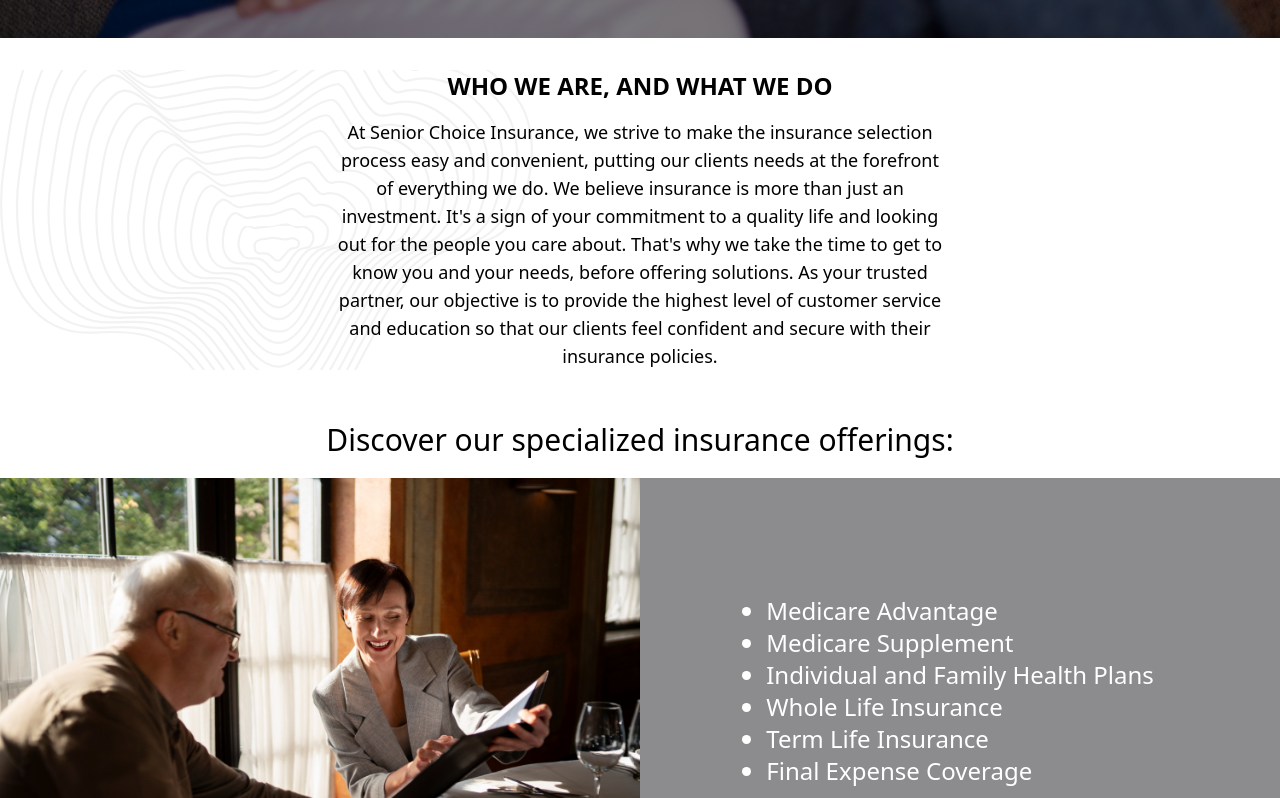
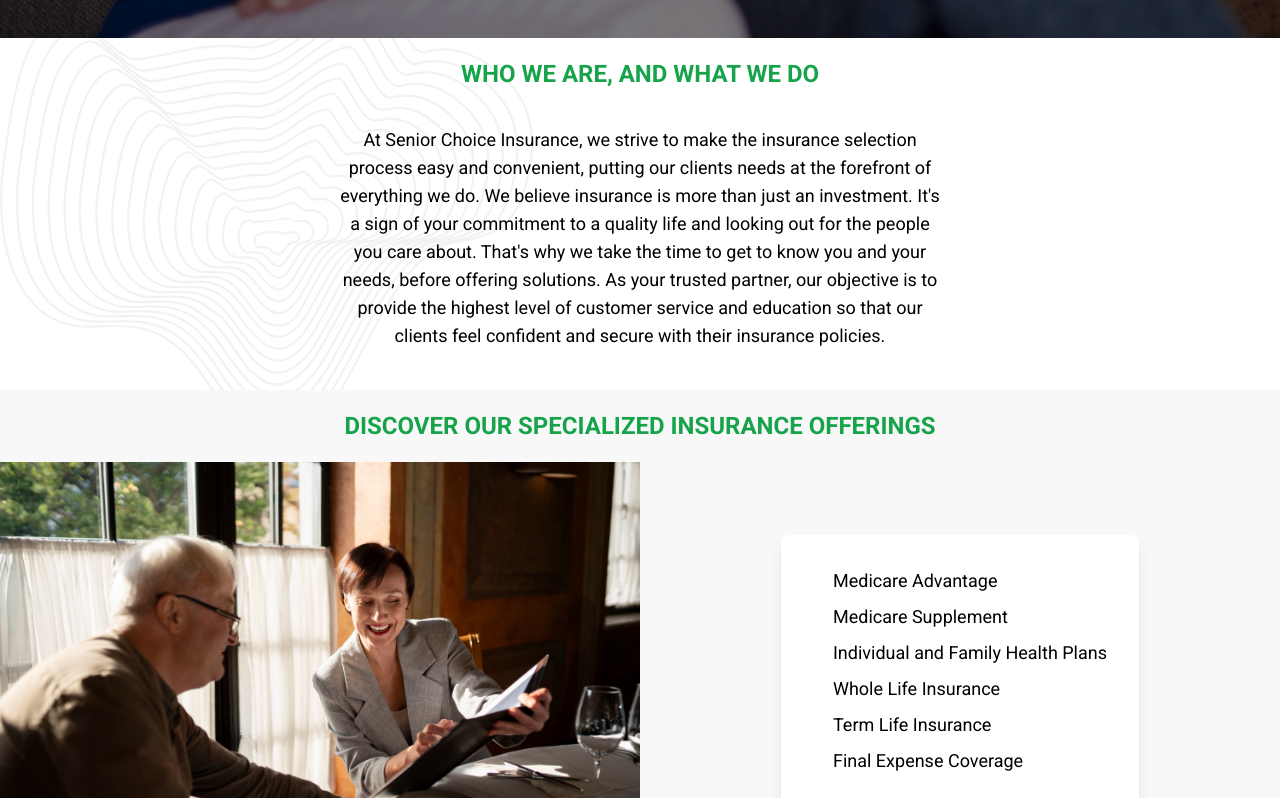
Before and after one commit to aidenmayoros/senior_choice_insurance, a React (Vite) app: page / in a window 1280 px wide. Shown: the part 762-1560 px from the top of the page. Built offline with nearby package versions, Linux system fonts and the light colour scheme.

Commit message:
updates to styling and offerings list is now a card

```diff
--- a/index.html
+++ b/index.html
@@ -6,6 +6,9 @@
 			rel="icon"
 			type="image/svg+xml"
 			href="/Senior_Choice_insurance_favicon.jpg" />
+		<link
+			rel="stylesheet"
+			href="https://fonts.googleapis.com/css2?family=Roboto:wght@400;500;700&display=swap" />
 		<meta name="viewport" content="width=device-width, initial-scale=1.0" />
 		<title>Senior Choice Insurance</title>
 	</head>
--- a/src/App.css
+++ b/src/App.css
@@ -1,3 +1,11 @@
 @tailwind base;
 @tailwind components;
 @tailwind utilities;
+
+body {
+  font-family: 'Roboto', sans-serif;
+}
+
+h1, h2, h3, h4, h5, h6, p, a, li, div {
+  font-family: 'Roboto', sans-serif;
+}
--- a/src/components/About.tsx
+++ b/src/components/About.tsx
@@ -9,11 +9,11 @@
 				style={{
 					backgroundImage: `url(${waves})`,
 				}}></div>
-			<div className='relative z-10 m-8 text-center'>
-				<h1 className='text-xl lg:text-2xl font-bold text-center'>
+			<div className='relative z-10 text-center m-0'>
+				<h1 className='text-xl lg:text-2xl font-bold text-center pt-5 pb-5 text-green-600'>
 					WHO WE ARE, AND WHAT WE DO
 				</h1>
-				<p className='mt-4 text-lg text-center mx-auto lg:w-6/12'>
+				<p className='mt-4 text-lg text-center mx-auto lg:w-6/12 pb-10 px-5'>
 					At Senior Choice Insurance, we strive to make the insurance selection
 					process easy and convenient, putting our clients needs at the
 					forefront of everything we do. We believe insurance is more than just
--- a/src/components/ContactUs.tsx
+++ b/src/components/ContactUs.tsx
@@ -3,7 +3,9 @@
 const ContactUs: React.FC = () => {
 	return (
 		<div className='p-4'>
-			<h1 className='text-2xl'>Contact Us Page</h1>
+			<h1 className='text-xl lg:text-2xl font-bold text-center pt-5 pb-5 text-green-600'>
+				Contact Us
+			</h1>
 			<p>Get in touch with us.</p>
 		</div>
 	);
--- a/src/components/Services.tsx
+++ b/src/components/Services.tsx
@@ -3,11 +3,11 @@
 
 const Services: React.FC = () => {
 	return (
-		<div>
-			<h1 className='text-center text-3xl p-5'>
-				Discover our specialized insurance offerings:
+		<div className='bg-[#F8F8F8]'>
+			<h1 className='text-xl lg:text-2xl font-bold text-center pt-5 pb-5 text-green-600'>
+				DISCOVER OUR SPECIALIZED INSURANCE OFFERINGS
 			</h1>
-			<div className='flex flex-col md:flex-row bg-[#8C8C8E] text-white'>
+			<div className='flex flex-col md:flex-row'>
 				<div className='md:w-1/2 hidden md:block'>
 					<img
 						src={ServicesImg}
@@ -15,15 +15,17 @@
 						className='w-full h-full object-cover'
 					/>
 				</div>
-				<div className='md:w-1/2 flex items-center'>
-					<ul className='mx-auto text-2xl list-disc'>
-						<li>Medicare Advantage</li>
-						<li>Medicare Supplement</li>
-						<li>Individual and Family Health Plans</li>
-						<li>Whole Life Insurance</li>
-						<li>Term Life Insurance</li>
-						<li>Final Expense Coverage</li>
-					</ul>
+				<div className='md:w-1/2 flex items-center justify-center p-4'>
+					<div className='bg-white rounded-lg shadow-lg p-8 transform transition duration-300 hover:scale-105'>
+						<ul className='text-lg pl-5'>
+							<li className='mb-2'>Medicare Advantage</li>
+							<li className='mb-2'>Medicare Supplement</li>
+							<li className='mb-2'>Individual and Family Health Plans</li>
+							<li className='mb-2'>Whole Life Insurance</li>
+							<li className='mb-2'>Term Life Insurance</li>
+							<li className='mb-2'>Final Expense Coverage</li>
+						</ul>
+					</div>
 				</div>
 			</div>
 		</div>
```
